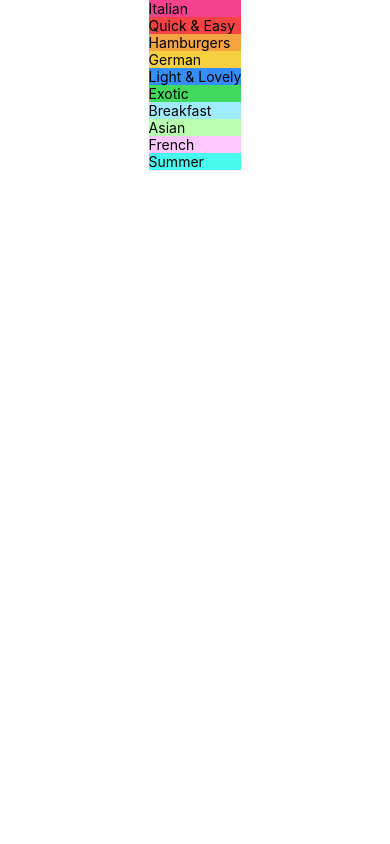
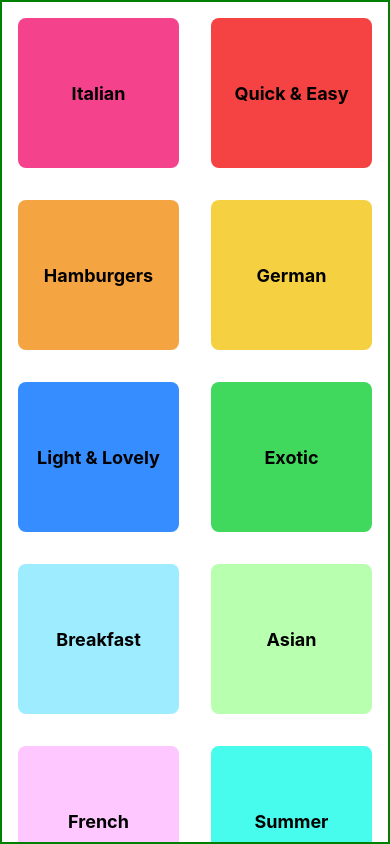
Before and after one commit to syedfaheem27/React-Native-Projects, a React Native app in the folder NativeMeals/: screen / in a window 390 px wide. Built offline with nearby package versions, Linux system fonts and the light colour scheme.

Commit message:
Display category items in a grid

```diff
--- a/NativeMeals/App.js
+++ b/NativeMeals/App.js
@@ -5,7 +5,7 @@ import CategoryScreen from "./screens/Category.screen";
 export default function App() {
   return (
     <View style={styles.container}>
-      <StatusBar style="auto" />
+      <StatusBar style="light" />
       <CategoryScreen />
     </View>
   );
@@ -14,8 +14,7 @@ export default function App() {
 const styles = StyleSheet.create({
   container: {
     flex: 1,
-    backgroundColor: "#fff",
-    alignItems: "center",
-    justifyContent: "center",
+    borderWidth: 2,
+    borderColor: "green",
   },
 });
--- a/NativeMeals/app.json
+++ b/NativeMeals/app.json
@@ -4,6 +4,7 @@
     "slug": "NativeMeals",
     "version": "1.0.0",
     "orientation": "portrait",
+    "backgroundColor": "#24180f",
     "icon": "./assets/icon.png",
     "userInterfaceStyle": "light",
     "newArchEnabled": true,
--- a/NativeMeals/components/Category.js
+++ /dev/null
@@ -1,11 +0,0 @@
-import { Text, View } from "react-native";
-
-const Category = ({ title, color }) => {
-  return (
-    <View style={{ backgroundColor: color }}>
-      <Text>{title}</Text>
-    </View>
-  );
-};
-
-export default Category;
--- /dev/null
+++ b/NativeMeals/components/CategoryTile.js
@@ -0,0 +1,62 @@
+import { Pressable, Text, View, StyleSheet, Platform } from "react-native";
+
+const CategoryTile = ({ title, color }) => {
+  return (
+    <View style={[styles.outerContainer, { backgroundColor: color }]}>
+      <Pressable
+        style={({ pressed }) =>
+          pressed ? [styles.button, styles.button_pressed_ios] : styles.button
+        }
+        android_ripple={{ color: "#ccc" }}
+      >
+        <View style={[styles.innerContainer]}>
+          <Text style={styles.title}>{title}</Text>
+        </View>
+      </Pressable>
+    </View>
+  );
+};
+
+export default CategoryTile;
+
+const styles = StyleSheet.create({
+  outerContainer: {
+    flex: 1,
+    borderRadius: 8,
+    margin: 16,
+    height: 150,
+
+    ...Platform.select({
+      android: {
+        elevation: 2,
+        overflow: "hidden",
+      },
+      ios: {
+        shadowColor: "gray",
+        shadowOffset: {
+          width: 0,
+          height: 2,
+        },
+        shadowOpacity: 0.25,
+        shadowRadius: 4,
+        backgroundColor: "white",
+      },
+    }),
+  },
+  button: {
+    flex: 1,
+  },
+  button_pressed_ios: {
+    opacity: 0.25,
+  },
+  innerContainer: {
+    flex: 1,
+    justifyContent: "center",
+    alignItems: "center",
+    borderRadius: 8,
+  },
+  title: {
+    fontWeight: "bold",
+    fontSize: 18,
+  },
+});
--- a/NativeMeals/screens/Category.screen.js
+++ b/NativeMeals/screens/Category.screen.js
@@ -1,20 +1,19 @@
 import { FlatList, View } from "react-native";
 import { CATEGORIES } from "../data/Categories";
-import Category from "../components/Category";
+import CategoryTile from "../components/CategoryTile";
 
 const renderCategories = (itemObj) => {
-  return <Category title={itemObj.item.title} color={itemObj.item.color} />;
+  return <CategoryTile title={itemObj.item.title} color={itemObj.item.color} />;
 };
 
 const CategoryScreen = () => {
   return (
-    <View style={{ flex: 1 }}>
-      <FlatList
-        data={CATEGORIES}
-        keyExtractor={(item) => item.id}
-        renderItem={renderCategories}
-      />
-    </View>
+    <FlatList
+      data={CATEGORIES}
+      keyExtractor={(item) => item.id}
+      renderItem={renderCategories}
+      numColumns={2}
+    />
   );
 };
 
```
